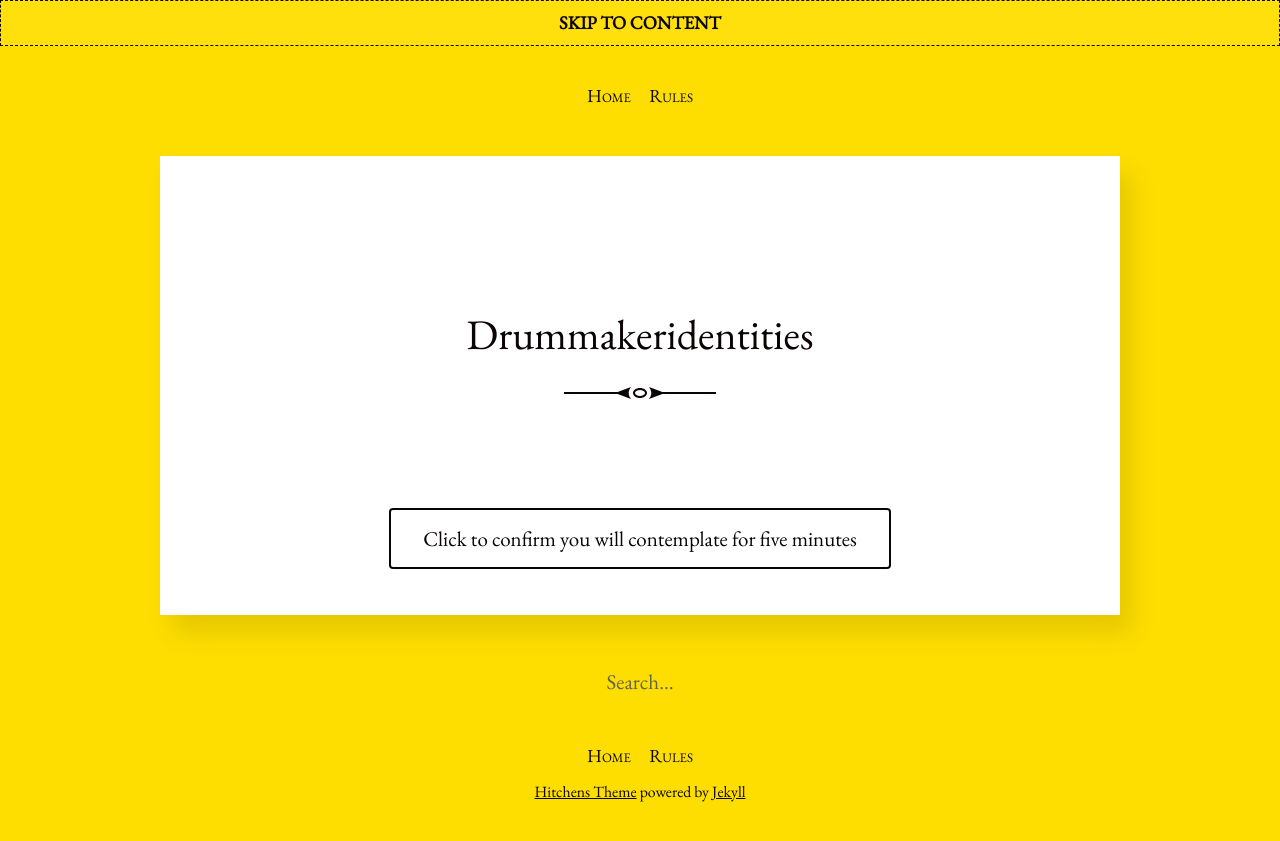
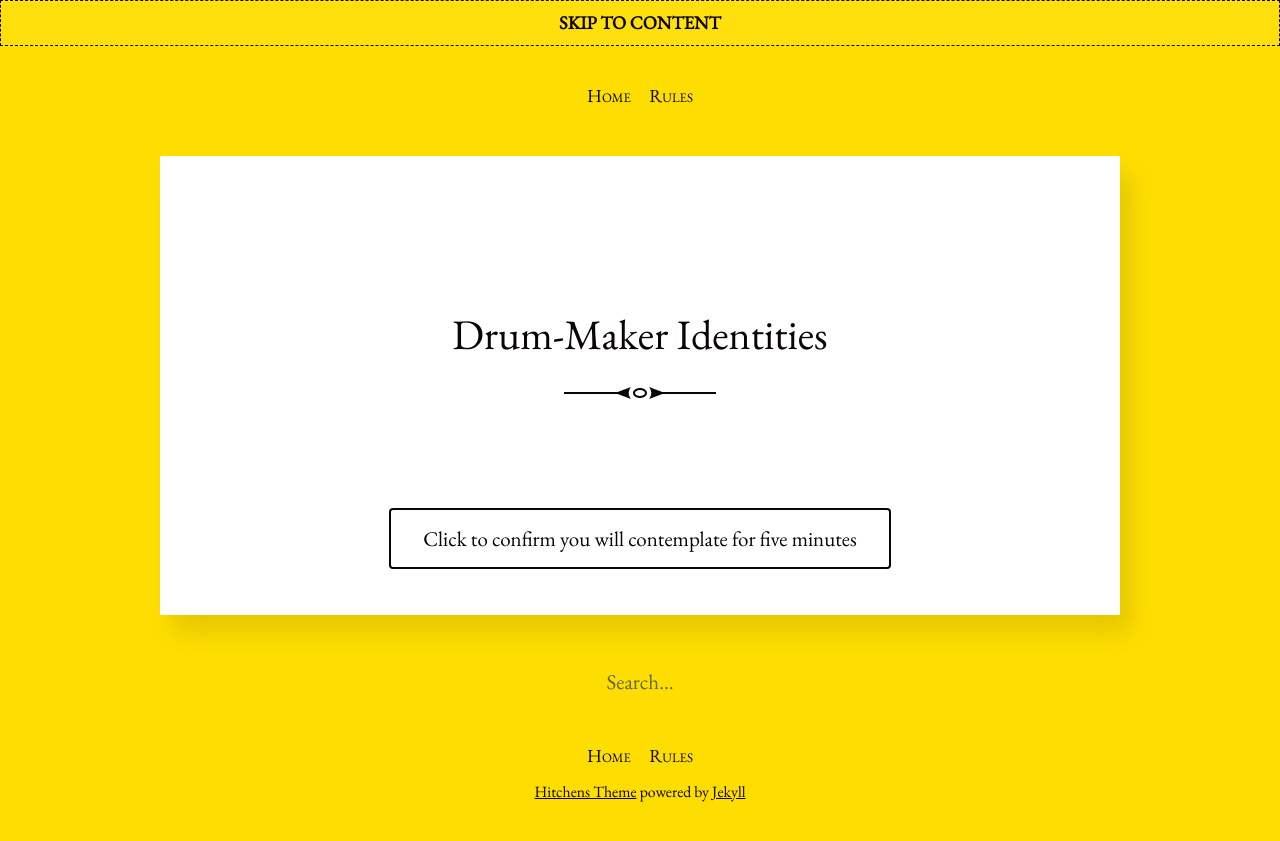
Before and after one commit to zenna/canyoupleaseappreciatethis, a Jekyll site: the page built from _posts/2022-03-03-DrumMakerIdentities.md, in a window 1280 px wide. Shown: the top 841 px of the page. Built offline with Jekyll 4.4.1, drawn with Linux system fonts in a browser that asks for light colours; our own code applies the rules of GitHub Pages for plain Markdown files.

Commit message:
Update 2022-03-03-DrumMakerIdentities.md

```diff
--- a/_posts/2022-03-03-DrumMakerIdentities.md
+++ b/_posts/2022-03-03-DrumMakerIdentities.md
@@ -1,3 +1,11 @@
+---
+title: Drum-Maker Identities
+author: Emily Mackevicius
+category: literature
+layout: post
+---
+
+
 At pottery class last night, the drum-maker art-teacher student described how he had imagined he was different ages at different stages of making his drum.  "I believe all our different selves are still inside us as we grow," he said, with enough charisma that the pottery teacher suggested we try this practice together next week.
 
 If that's enough for you to appreciate, please stop reading and close your eyes for the rest of the five minutes.
```
